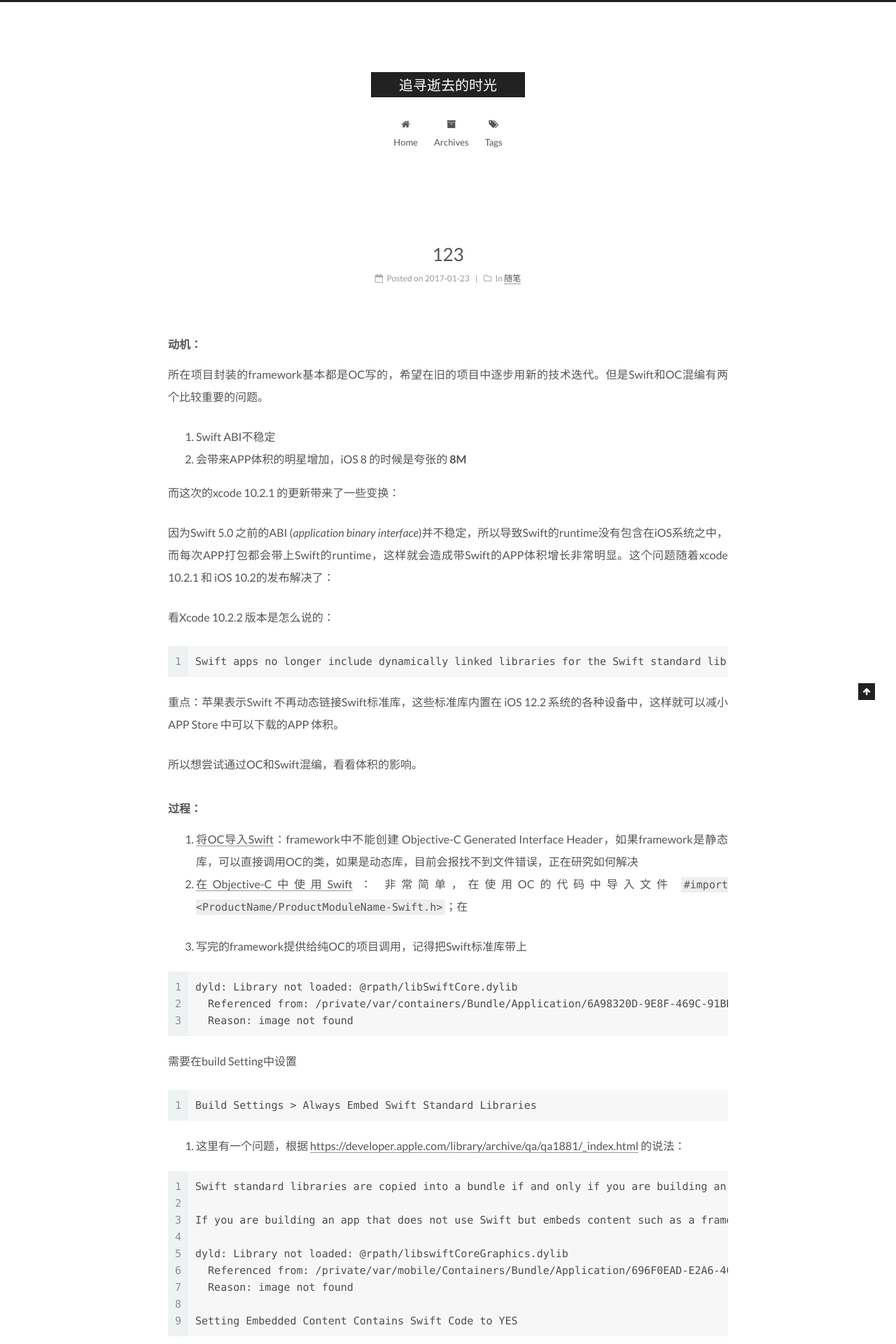
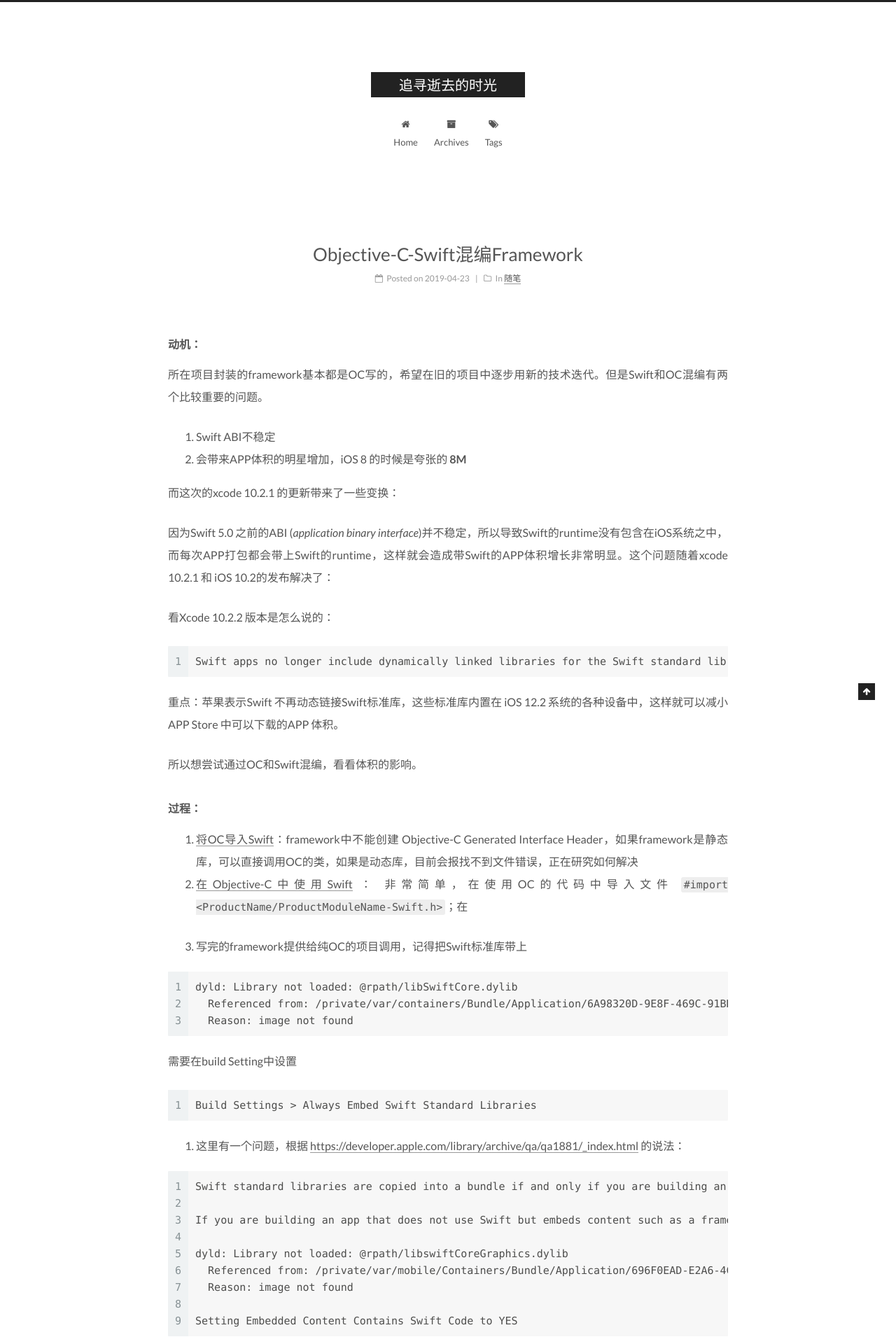
Before and after one commit to DikeyKing/dikeyking.github.io, a Jekyll site: the page built from _posts/2019-04-23-Swift-OC混编framework.md, in a window 1280 px wide. Shown: the top 1920 px of the page at 70% size. Built offline with Jekyll 4.4.1, drawn with Linux system fonts in a browser that asks for light colours.

Commit message:
update title of article

```diff
--- a/_posts/2019-04-23-Swift-OC混编framework.md
+++ b/_posts/2019-04-23-Swift-OC混编framework.md
@@ -1,6 +1,6 @@
 ---
-title: 123
-date: 2017-01-23 23:55:44
+title: Objective-C-Swift混编Framework
+date: 2019-04-23
 categories: 随笔
 tags: [X]
 
@@ -96,6 +96,4 @@ framework with Swift 对体积的影响，
 如果是封装framework给自己用，我觉得增加的2.3M体积已经完全可以忽略不计，可以迁徙到新的技术上去，用Swift提高效率，编写更好的代码。
 
 但是如果是对framework的体积大小非常敏感，从目前结果来看，混编Framework还是不能达到预期。
-
-
 <!-- more -->
```
